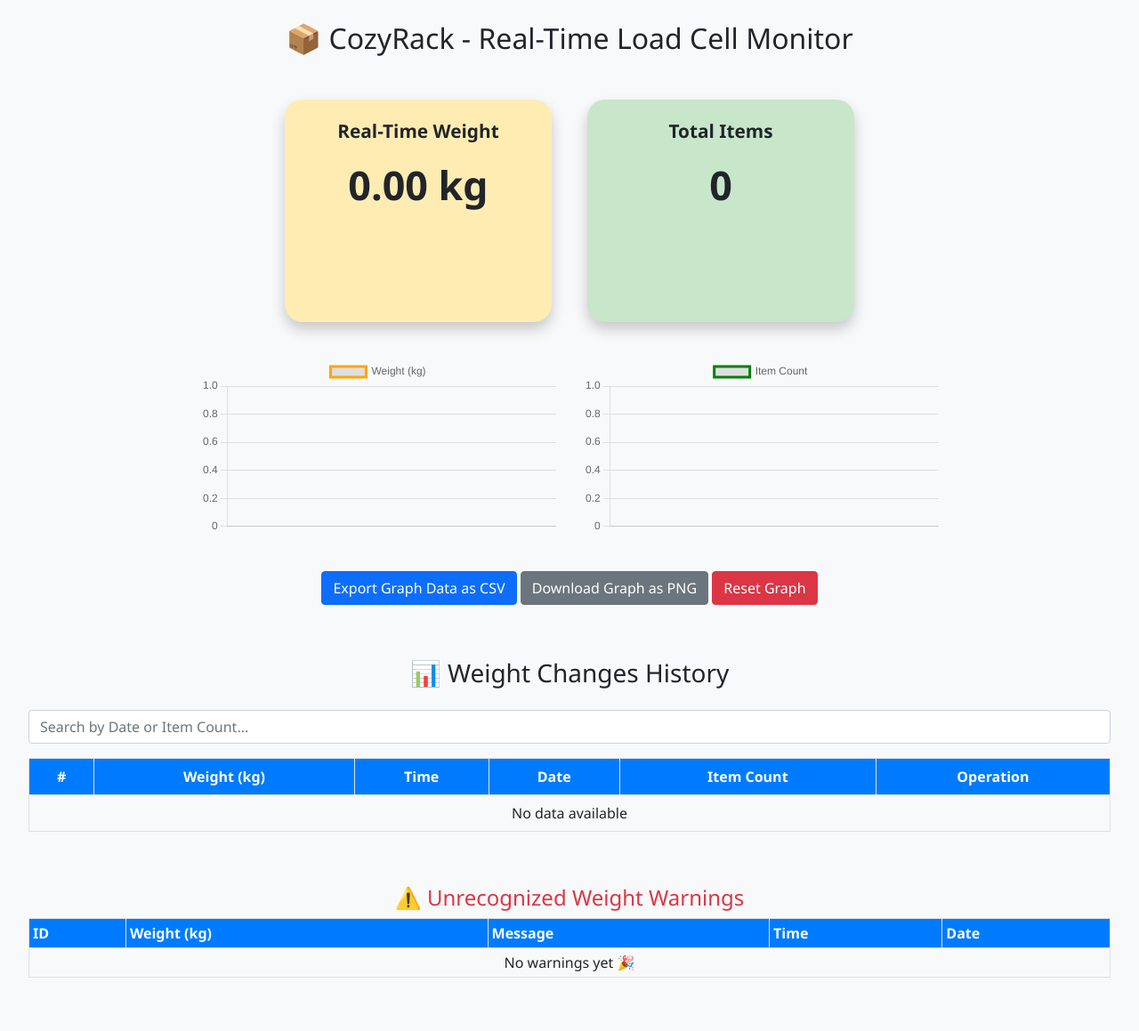
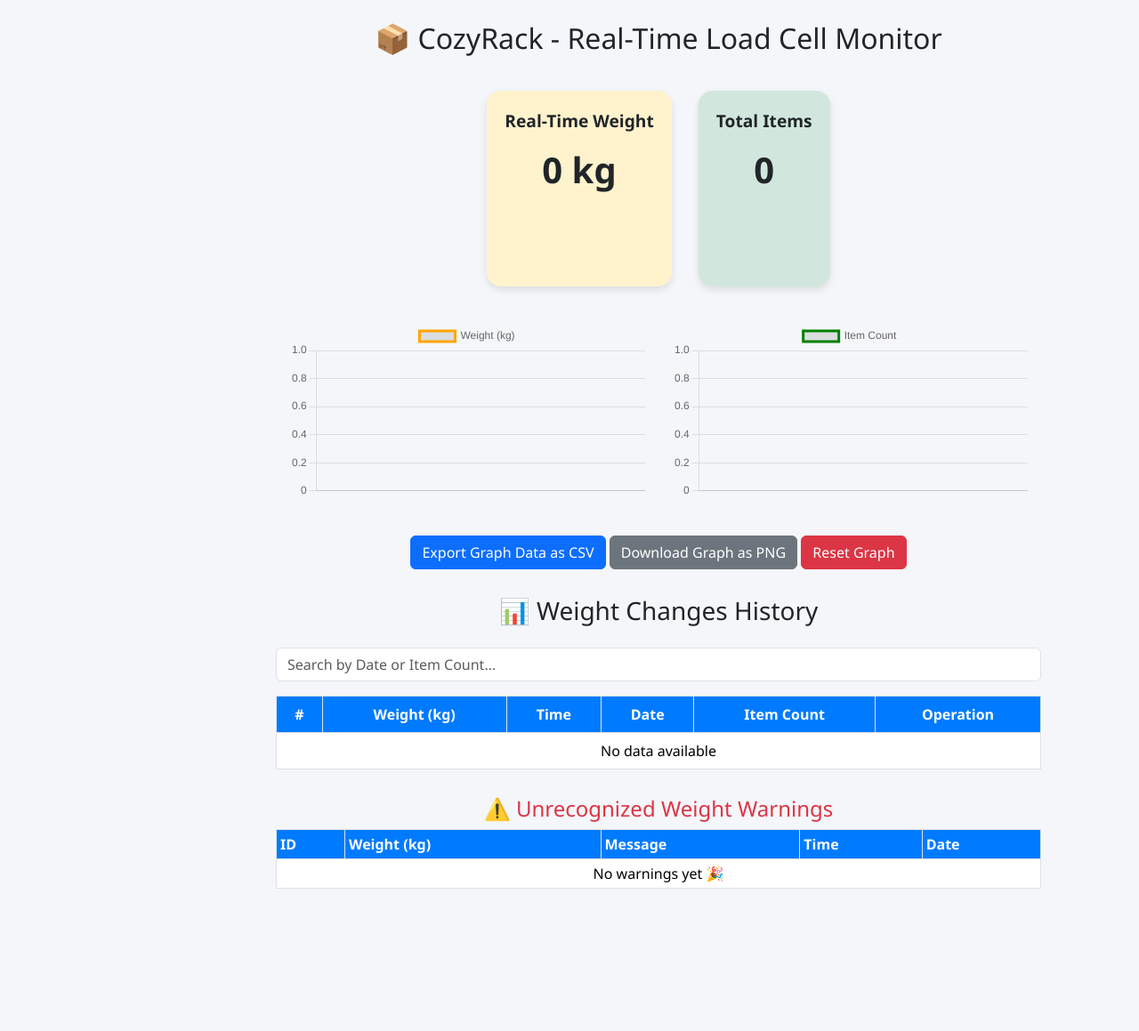
Before and after one commit to Evaj-hue/cozyrack-working-, a PHP site: page / in a window 1280 px wide. Shown: the whole page at 89% size. After the commit the page ends 999 px from the top, so only its background shows below. Run offline with PHP 8.4, Linux system fonts and the light colour scheme; data that the repository does not hold is empty; some libraries are stand-ins or nearby versions.

Commit message:
adjustment for sidebar

```diff
--- a/index.php
+++ b/index.php
@@ -5,39 +5,45 @@
   <title>📦 CozyRack - Real-Time Load Cell Monitor</title>
   <meta name="viewport" content="width=device-width, initial-scale=1.0">
   <!-- Bootstrap + Chart.js -->
-  <link href="https://cdn.jsdelivr.net/npm/bootstrap@5.0.2/dist/css/bootstrap.min.css" rel="stylesheet"/>
+  <link href="https://cdn.jsdelivr.net/npm/bootstrap@5.3.2/dist/css/bootstrap.min.css" rel="stylesheet">
+  <link href="https://cdn.datatables.net/1.13.6/css/dataTables.bootstrap5.min.css" rel="stylesheet">
   <script src="https://cdn.jsdelivr.net/npm/chart.js"></script>
-  <script src="https://cdnjs.cloudflare.com/ajax/libs/jquery/3.6.1/jquery.min.js"></script>
+  <script src="https://code.jquery.com/jquery-3.6.0.min.js"></script>
+  <script src="https://cdn.datatables.net/1.13.6/js/jquery.dataTables.min.js"></script>
+  <script src="https://cdn.datatables.net/1.13.6/js/dataTables.bootstrap5.min.js"></script>
+  <link href="https://cdnjs.cloudflare.com/ajax/libs/toastr.js/latest/toastr.min.css" rel="stylesheet">
+  <script src="https://cdnjs.cloudflare.com/ajax/libs/toastr.js/latest/toastr.min.js"></script>
   <style>
     body {
-      background-color: #f8f9fa;
+      background-color: #f4f6f9;
       font-family: 'Segoe UI', sans-serif;
+      margin-left: 200px; /* space for sidebar */
     }
     .monitor {
       display: flex;
+      gap: 30px;
       justify-content: center;
-      gap: 40px;
-      margin-top: 50px;
+      margin-top: 40px;
       flex-wrap: wrap;
     }
     .card-box {
-      width: 300px;
-      height: 250px;
-      border-radius: 20px;
+      border-radius: 16px;
       padding: 20px;
-      box-shadow: 0 8px 16px rgba(0,0,0,0.2);
+      box-shadow: 0 4px 8px rgba(0,0,0,0.1);
       text-align: center;
+      height: 220px;
     }
-    .weight-box { background-color: #ffecb3; }
-    .item-box { background-color: #c8e6c9; }
-    .label {
-      font-size: 1.3rem;
-      font-weight: bold;
-      margin-bottom: 10px;
-    }
-    .value {
-      font-size: 2.8rem;
-      font-weight: bold;
+    .weight-box { background-color: #fff3cd; }
+    .item-box { background-color: #d1e7dd; }
+    .label { font-size: 1.2rem; font-weight: 600; margin-bottom: 10px; }
+    .value { font-size: 2.5rem; font-weight: bold; }
+    .graph-section {
+      display: flex;
+      gap: 30px;
+      justify-content: center;
+      flex-wrap: wrap;
+      margin: 50px auto;
+      max-width: 1100px;
     }
     .graph-container {
       display: flex;
@@ -50,8 +56,8 @@
       width: 400px;
     }
     .table-container {
-      margin: 60px auto;
-      width: 95%;
+      width: calc(100% - 220px);
+      margin: 30px auto;
     }
     .table th {
       background-color: #007bff;
@@ -61,6 +67,7 @@
       text-align: center;
       margin-bottom: 20px;
     }
+
   </style>
 </head>
 <body>
@@ -115,6 +122,8 @@
       </tbody>
     </table>
   </div>
+  <div id="warningBox" class="alert alert-warning text-center" style="display: none;"></div>
+
   <div class="table-container">
   <h4 class="text-center text-danger">⚠️ Unrecognized Weight Warnings</h4>
   <table id="warningsTable" class="table table-bordered table-sm">
@@ -233,6 +242,23 @@ refreshWarnings();
 
   setInterval(refreshDisplay, 5000);
   refreshDisplay();
+
+  $.ajax({
+  url: 'getvalue.php',
+  method: 'GET',
+  success: function (data) {
+    const parsed = JSON.parse(data);
+    $('#weight').text(parsed.weight + ' kg');
+    $('#items').text(parsed.item_count);
+
+    if (parsed.warning && parsed.warning !== '') {
+      $('#warningBox').html(parsed.warning).show();
+    } else {
+      $('#warningBox').hide();
+    }
+  }
+});
+
 </script>
 </body>
 </html>
```
